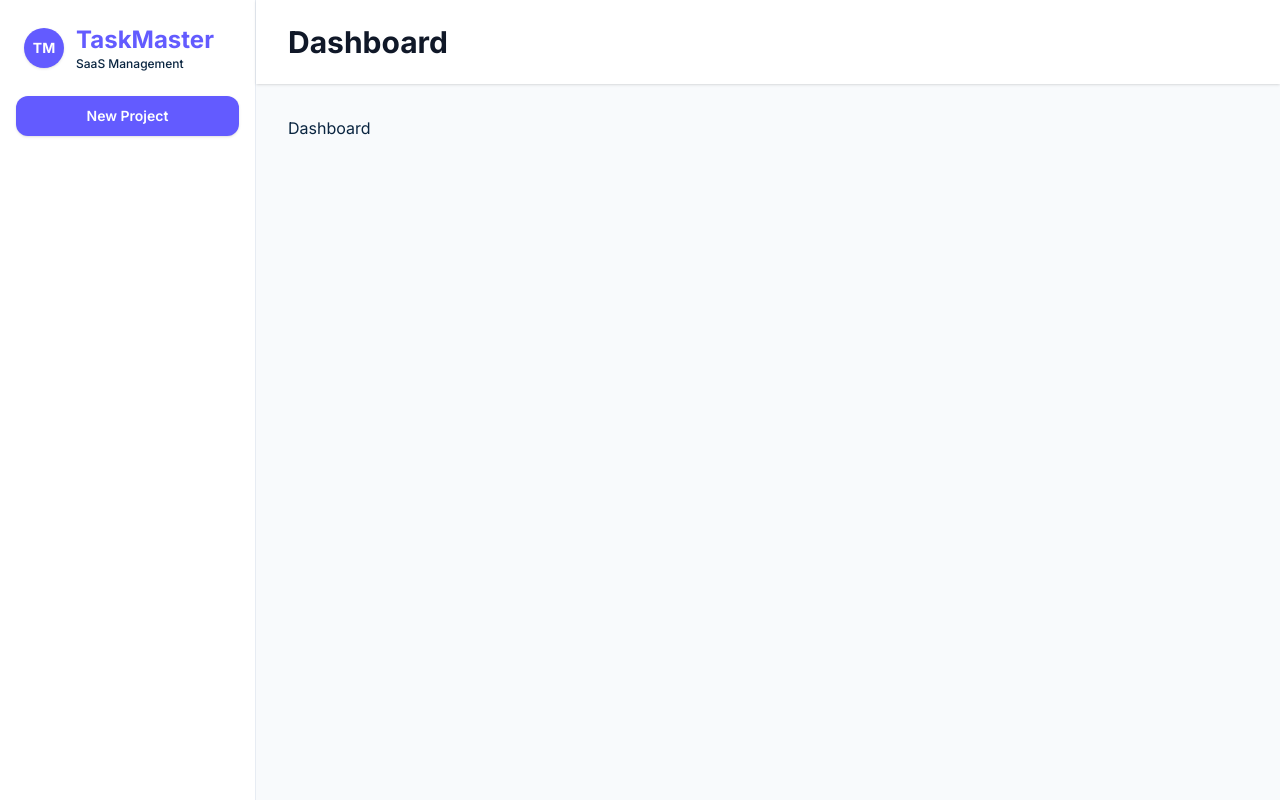
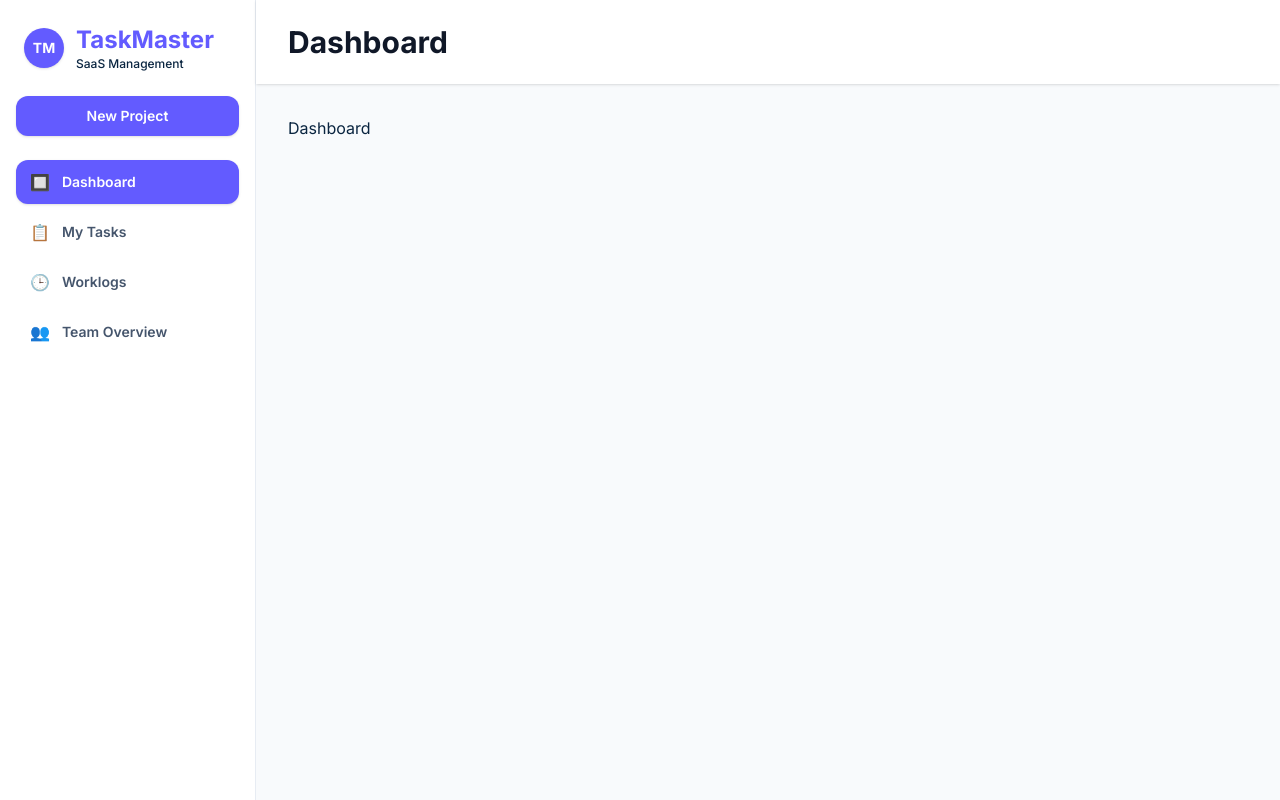
Before and after one commit to DenDev377/task-saas, a Next.js app: page /dashboard in a window 1280 px wide. Built offline with nearby package versions, Linux system fonts and the light colour scheme.

Commit message:
feat: mengimplementasikan navigasi bilah sisi dengan item menu dinamis

```diff
--- a/components/dashboard/Sidebar.tsx
+++ b/components/dashboard/Sidebar.tsx
@@ -1,6 +1,8 @@
 "use client";
-
+import { usePathname } from "next/navigation";
+import Link from "next/link";
 export default function Sidebar() {
+  const pathname = usePathname();
   const menuItems = [
     { name: "Dashboard", href: "/dashboard", icon: "🔲" },
     { name: "My Tasks", href: "/dashboard/tasks", icon: "📋" },
@@ -26,6 +28,26 @@ export default function Sidebar() {
         <button className="w-full bg-[#635BFF] hover:bg-[#534be0] text-white font-semibold py-2.5 px-4 rounded-xl shadow-sm text-sm transition-all">
           New Project
         </button>
+
+        <nav className="space-y-1.5">
+          {menuItems.map((item) => {
+            const isActive = pathname === item.href;
+            return (
+              <Link
+                key={item.name}
+                href={item.href}
+                className={`w-full flex items-center gap-3 px-3.5 py-2.5 rounded-xl text-sm font-semibold transition-all ${
+                  isActive
+                    ? "bg-[#635BFF] text-white shadow-sm" // Style jika Aktif (Ungu)
+                    : "text-slate-600 hover:bg-slate-100 hover:text-[#0A2540]" // Style Biasa
+                }`}
+              >
+                <span className="text-base">{item.icon}</span>
+                <span>{item.name}</span>
+              </Link>
+            );
+          })}
+        </nav>
       </div>
     </aside>
   );
```
